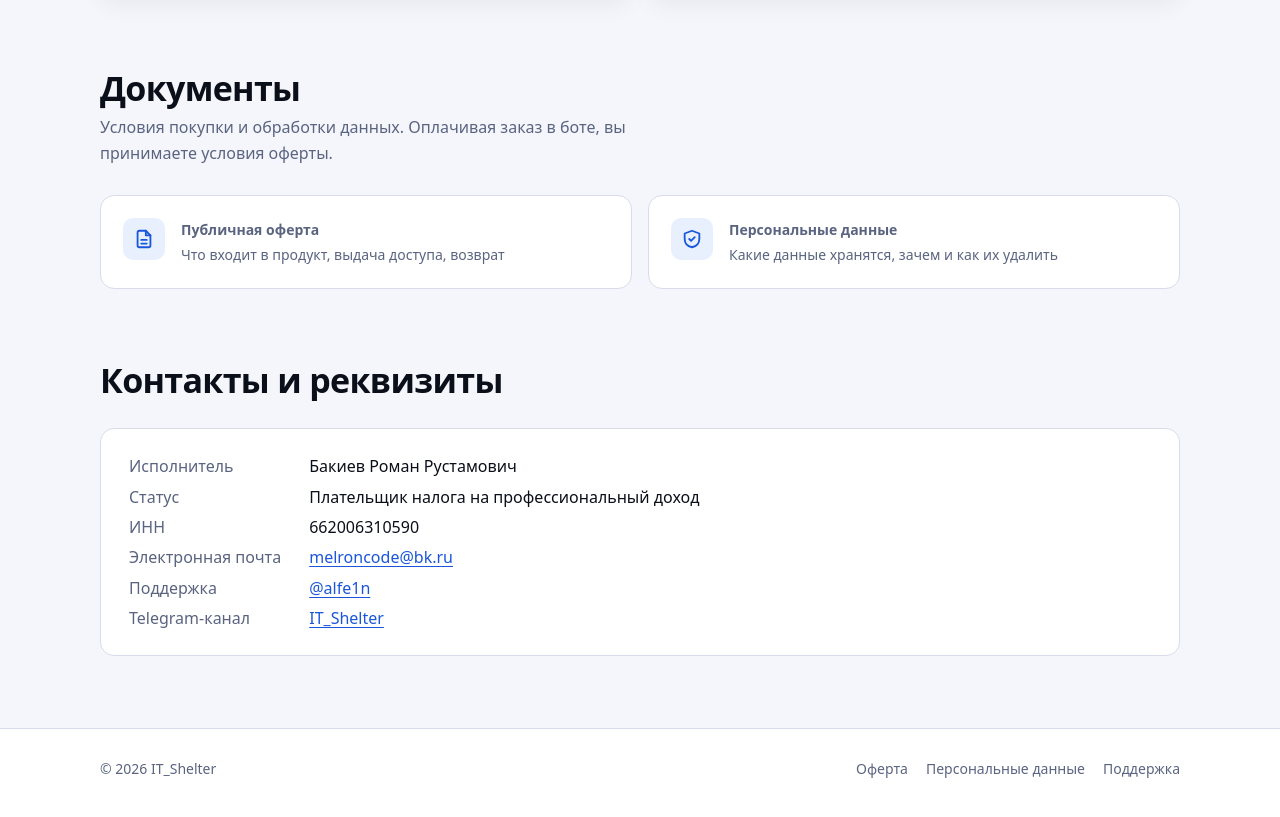
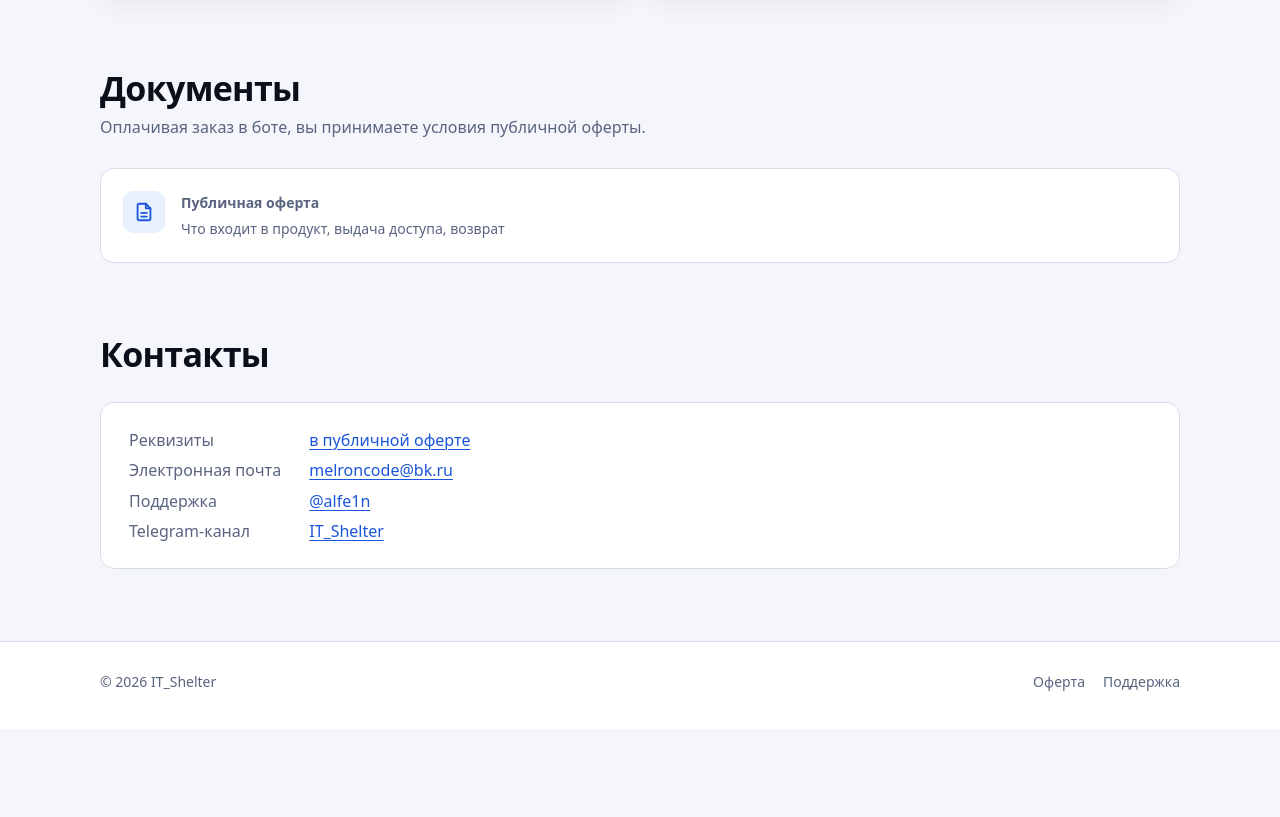
Before and after one commit to melroncod/itshelter-site, a plain HTML site: page index.html in a window 1280 px wide. Shown: the part 1335-2152 px from the top of the page. After the commit the page ends 2064 px from the top, so only its background shows below. Drawn offline with Linux system fonts and the light colour scheme.

Commit message:
Add files via upload

```diff
--- a/index.html
+++ b/index.html
@@ -21,7 +21,6 @@
       <nav class="site-nav" aria-label="Разделы">
         <a href="#products">Продукты</a>
         <a href="oferta.html">Оферта</a>
-        <a href="privacy.html">Персональные данные</a>
       </nav>
       <a class="btn btn-primary" href="https://t.me/itshelter_bot?start=site">Открыть бота</a>
     </div>
@@ -82,16 +81,12 @@
       <div class="wrap">
         <div class="section-head">
           <h2>Документы</h2>
-          <p>Условия покупки и обработки данных. Оплачивая заказ в боте, вы принимаете условия оферты.</p>
+          <p>Оплачивая заказ в боте, вы принимаете условия публичной оферты.</p>
         </div>
         <div class="doc-links">
           <a class="doc-link" href="oferta.html">
             <span class="icon"><svg width="22" height="22" viewBox="0 0 24 24" fill="none" stroke="currentColor" stroke-width="2" stroke-linecap="round" stroke-linejoin="round" aria-hidden="true"><path d="M14 3H7a2 2 0 0 0-2 2v14a2 2 0 0 0 2 2h10a2 2 0 0 0 2-2V8z"/><path d="M14 3v5h5M9 13h6M9 17h6"/></svg></span>
             <span><b>Публичная оферта</b><span>Что входит в продукт, выдача доступа, возврат</span></span>
-          </a>
-          <a class="doc-link" href="privacy.html">
-            <span class="icon"><svg width="22" height="22" viewBox="0 0 24 24" fill="none" stroke="currentColor" stroke-width="2" stroke-linecap="round" stroke-linejoin="round" aria-hidden="true"><path d="M12 3l8 3v6c0 5-3.5 8-8 9-4.5-1-8-4-8-9V6z"/><path d="M9 12l2 2 4-4"/></svg></span>
-            <span><b>Персональные данные</b><span>Какие данные хранятся, зачем и как их удалить</span></span>
           </a>
         </div>
       </div>
@@ -100,12 +95,10 @@
     <section class="section" id="contacts" style="padding-top: 0">
       <div class="wrap">
         <div class="section-head">
-          <h2>Контакты и реквизиты</h2>
+          <h2>Контакты</h2>
         </div>
         <dl class="requisites">
-          <dt>Исполнитель</dt><dd>Бакиев Роман Рустамович</dd>
-          <dt>Статус</dt><dd>Плательщик налога на профессиональный доход</dd>
-          <dt>ИНН</dt><dd>662006310590</dd>
+          <dt>Реквизиты</dt><dd><a href="oferta.html#section-8">в публичной оферте</a></dd>
           <dt>Электронная почта</dt><dd><a href="mailto:melroncode@bk.ru">melroncode@bk.ru</a></dd>
           <dt>Поддержка</dt><dd><a href="https://t.me/alfe1n">@alfe1n</a></dd>
           <dt>Telegram-канал</dt><dd><a href="https://t.me/+ZZne21YNhLljYTMy">IT_Shelter</a></dd>
@@ -119,7 +112,6 @@
       <span>© 2026 IT_Shelter</span>
       <nav aria-label="Документы">
         <a href="oferta.html">Оферта</a>
-        <a href="privacy.html">Персональные данные</a>
         <a href="https://t.me/alfe1n">Поддержка</a>
       </nav>
     </div>
```
Also changed, not shown: oferta.html (+4 -6 lines).
